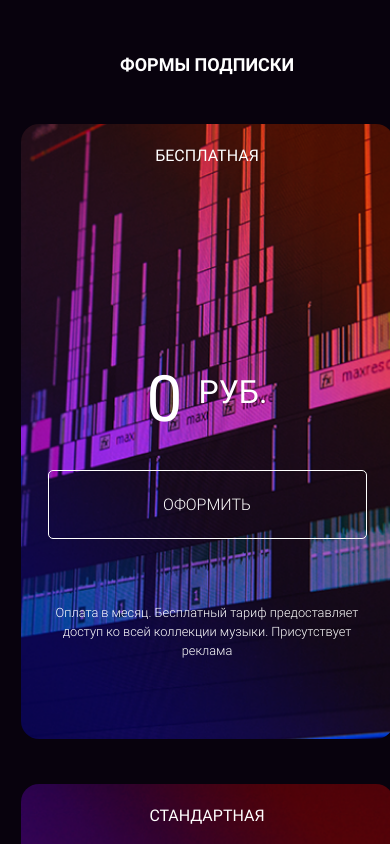
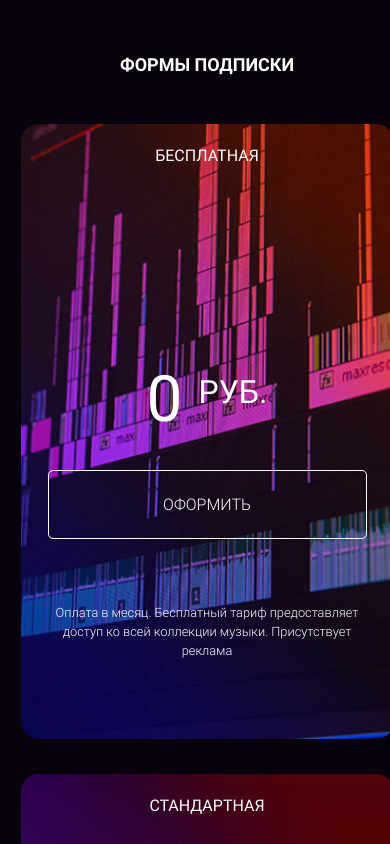
Before and after one commit to keyofevergreen/layout-designer-project-lvl2, a website: page src/index.html in a window 390 px wide. Shown: the part 900-1744 px from the top of the page. Drawn offline with Linux system fonts and the light colour scheme.

Commit message:
fixed wrong properties

```diff
--- a/src/scss/_adaptive.scss
+++ b/src/scss/_adaptive.scss
@@ -83,7 +83,7 @@
 
   .pricing {
     flex-direction: column;
-    gap: 45px;
+    gap: 35px;
     align-items: center;
   }
 
```
Also changed, not shown: src/styles/style.css.
